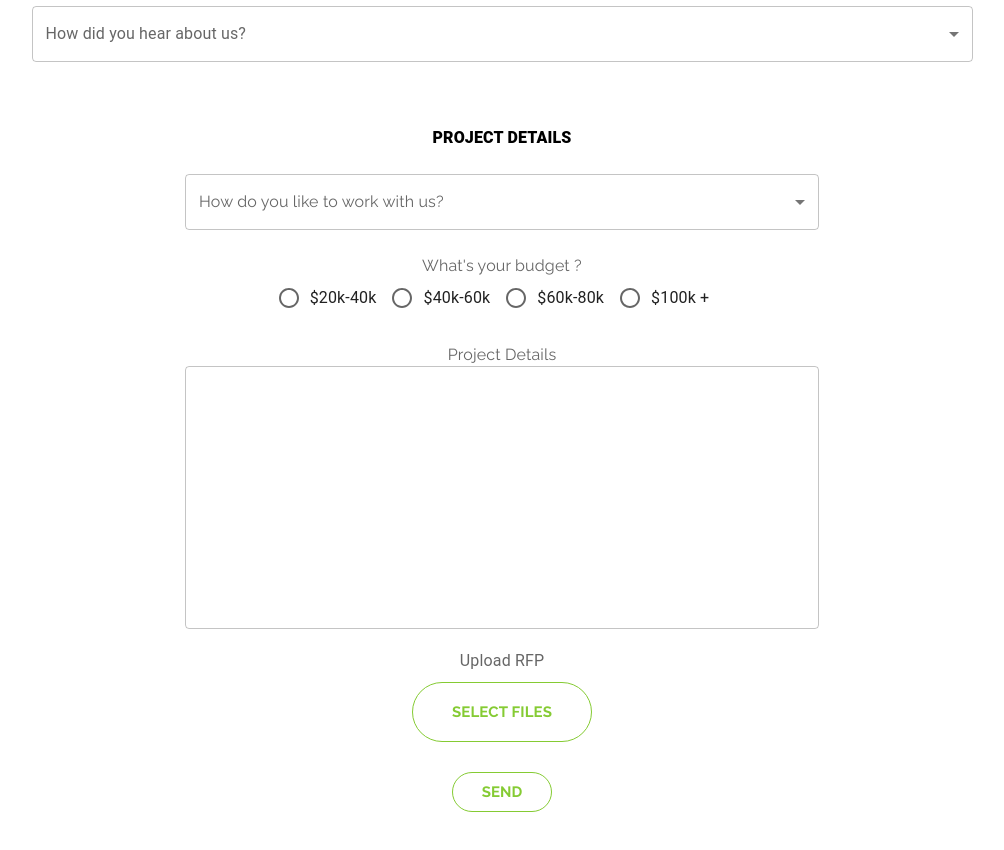
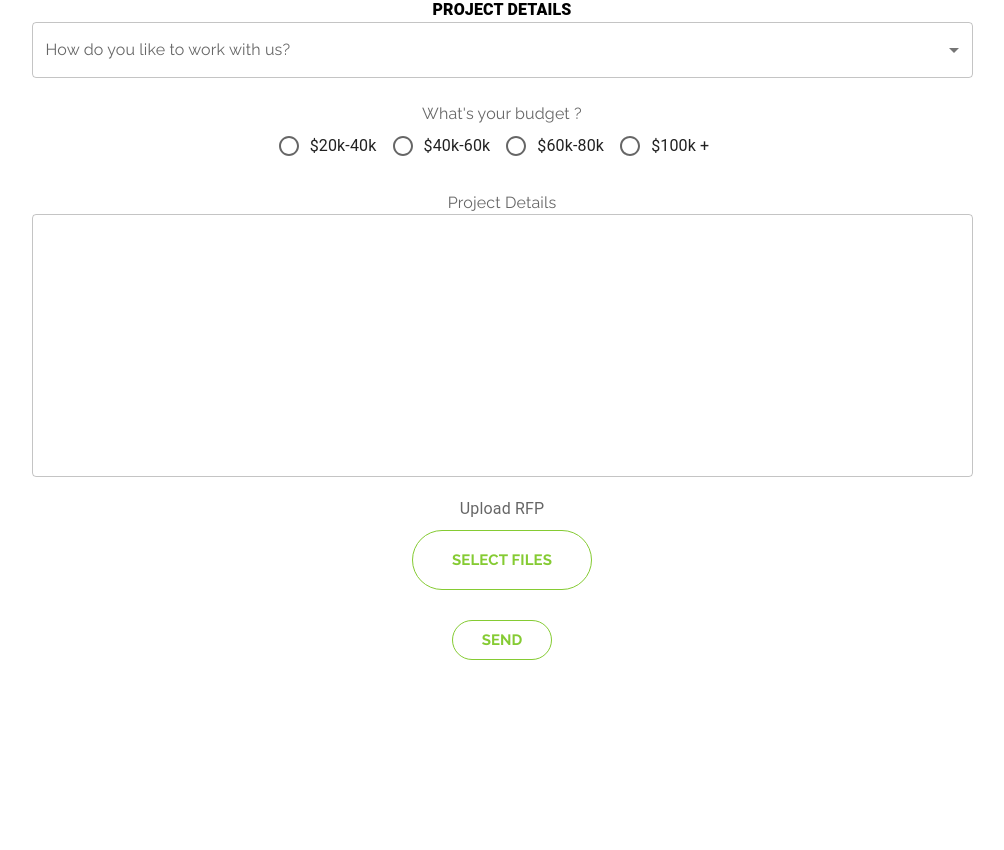
Before and after one commit to jaison080/anile-media, a Next.js app in the folder anile-media-website/: page /form in a window 1280 px wide. Shown: the part 722-1572 px from the top of the page, without its empty margins (138-1142 px from the left). After the commit the page ends 1422 px from the top, so only its background shows below. Built offline with nearby package versions, Linux system fonts and the light colour scheme.

Commit message:
Added firebase for form

```diff
--- a/anile-media-website/jsconfig.json
+++ b/anile-media-website/jsconfig.json
@@ -2,7 +2,7 @@
   "compilerOptions": {
     "baseUrl": "./",
     "paths": {
-      "@components/*": ["src/components/*mponents/*"],
+      "@components/*": ["src/components/*components/*"],
       "@styles/*": ["styles/*"]
     }
   }
--- a/anile-media-website/package.json
+++ b/anile-media-website/package.json
@@ -11,6 +11,9 @@
     "@emotion/react": "^11.9.0",
     "@emotion/styled": "^11.8.1",
     "@mui/material": "^5.7.0",
+    "axios": "^0.27.2",
+    "firebase": "^9.8.1",
+    "firebase-admin": "^10.2.0",
     "next": "^12.1.5",
     "quill": "^1.3.6",
     "react": "^17.0.2",
--- a/anile-media-website/pages/form.js
+++ b/anile-media-website/pages/form.js
@@ -1,8 +1,9 @@
-import { TextField,InputLabel,Select,MenuItem, FormLabel, RadioGroup, FormControlLabel, Radio, Modal, FormControl, OutlinedInput, Grid, Typography } from "@mui/material";
-import { Box, flexbox } from "@mui/system";
+import { TextField,InputLabel,Select,MenuItem, FormLabel, RadioGroup, FormControlLabel, Radio, Modal, FormControl, OutlinedInput, Grid, Typography, Button } from "@mui/material";
+import { Box} from "@mui/system";
 import CssBaseline from '@mui/material/CssBaseline';
 import { useRouter } from "next/router";
 import React from'react'
+import axios from 'axios';
 
 const style = {
   position: 'absolute',
@@ -15,8 +16,39 @@ const style = {
   boxShadow: 24,
   p: 4,
 };
-function form()
+
+export default function form()
 {
+   async function submitForm(event){
+    event.preventDefault();
+    let data = new FormData(event.currentTarget);
+    let userData={
+      name:data.get('name'),
+      email:data.get('email'),
+      phone:data.get('phone'),
+      company:data.get('company'),
+      hear:data.get('hear'),
+      work:data.get('work'),
+      budget:data.get('budget'),
+      details:data.get('details'),
+    };
+    console.log(JSON.stringify(userData));
+    const res = await axios.post('/api/form', JSON.stringify(userData), {
+        headers: {
+        // Overwrite Axios's automatically set Content-Type
+        'Content-Type': 'application/json'
+      }
+    });
+    console.log(res);
+    if(res.status == 200)
+    {
+      console.log("Success!");
+    }
+    else
+    {
+      console.log("Failed!");
+    }
+  };
  const router = useRouter();
   const [open, setOpen] = React.useState(false);
   const handleOpen = () => setOpen(true);
@@ -30,9 +62,6 @@ const [age1, setAge1] = React.useState('');
   const handleChange1 = (event) => {
     setAge1(event.target.value);
   };
-  function handleSubmit(){
-
-  }
 
     return(
         <div className='container'>
@@ -59,19 +88,15 @@ const [age1, setAge1] = React.useState('');
         </Box></Modal>
             </div>
             <CssBaseline />
-        <Box
-          sx={{
+            <Box component="form" noValidate onSubmit={submitForm} sx={{
             marginTop: 8,
             display: 'flex',
             flexDirection: 'column',
             alignItems: 'center',
-            fontFamily:'Raleway',
-          }}
-        >
+            fontFamily:'Raleway', mt: 3 }}>
           <Typography  className="form-title">
             BASIC INFORMATION
           </Typography>
-          <Box component="form1" noValidate onSubmit={handleSubmit} sx={{ mt: 3 }}>
             <Grid container spacing={3} sx={{display:'flex',justifyContent:'center'}}>
               <Grid item xs={10}>
                 <TextField
@@ -92,7 +117,6 @@ const [age1, setAge1] = React.useState('');
                   id="email"
                   type="email"
                   label="Email"
-                  autoFocus
                 />
               </Grid>
               <Grid item xs={10} sm={5}>
@@ -100,7 +124,9 @@ const [age1, setAge1] = React.useState('');
                   required
                   fullWidth
                   id="phone"
+                  name="phone"
                   label="Phone No:"
+                  type="number"
                   autoComplete="phone"
                 />
               </Grid>
@@ -110,6 +136,7 @@ const [age1, setAge1] = React.useState('');
                   required
                   fullWidth
                   name="company"
+                  type="text"
                   label="Company / Organization"
                   id="company"
                   autoComplete="company"
@@ -120,35 +147,36 @@ const [age1, setAge1] = React.useState('');
                 <InputLabel id="demo-multiple-name-label" >How did you hear about us?</InputLabel>
         <Select
           labelId="demo-multiple-name-label"
-          id="demo-multiple-name"
+          id="hear"
           value={age}
+          name="hear"
           onChange={handleChange}
           input={<OutlinedInput label="How did you hear about us?" />}
         >
 
             <MenuItem
               key='1'
-              value='1'
+              value='Google'
             >
               Google
             </MenuItem>
 
             <MenuItem
               key='2'
-              value='2'
+              value='Referral'
             >
               Referral
             </MenuItem>
 
             <MenuItem
               key='3'
-              value='3'
+              value='Billboard'
             >
               Billboard
             </MenuItem>
             <MenuItem
               key='0'
-              value='0'
+              value='None'
             >
               None
             </MenuItem>
@@ -156,28 +184,17 @@ const [age1, setAge1] = React.useState('');
         </FormControl>
               </Grid>
             </Grid>
-            </Box>
-            </Box>
-             <Box
-          sx={{
-            marginTop: 8,
-            display: 'flex',
-            flexDirection: 'column',
-            fontFamily:'Raleway',
-            alignItems: 'center',
-          }}
-        >
-          <Typography  className="form-title">
+          <Typography  className="form-title-1">
             PROJECT DETAILS
           </Typography>
-          <Box component="form2" noValidate onSubmit={handleSubmit} sx={{ fontFamily:'Raleway',mt: 3 }}>
             <Grid container spacing={3} sx={{display:'flex',justifyContent:'center'}}>
                <Grid item xs={10} >
                 <FormControl fullWidth>
                 <InputLabel sx={{ fontFamily:'Raleway'}} id="demo-multiple-name-label">How do you like to work with us?</InputLabel>
          <Select
           labelId="demo-multiple-name-label"
-          id="demo-multiple-name"
+          id="work"
+          name="work"
           value={age1}
           sx={{ fontFamily:'Raleway'}}
           onChange={handleChange1}
@@ -186,7 +203,7 @@ const [age1, setAge1] = React.useState('');
 
             <MenuItem
               key='1'
-              value='1'
+              value=' Web Design & Development'
               sx={{ fontFamily:'Raleway'}}
             >
               Web Design & Development
@@ -196,7 +213,7 @@ const [age1, setAge1] = React.useState('');
             <MenuItem
               key='2'
               sx={{ fontFamily:'Raleway'}}
-              value='2'
+              value='Branding & Identity'
             >
               Branding & Identity
 
@@ -204,7 +221,7 @@ const [age1, setAge1] = React.useState('');
 
             <MenuItem
               key='3'
-              value='3'
+              value='Digital Marketing'
               sx={{ fontFamily:'Raleway'}}
             >
               Digital Marketing
@@ -213,7 +230,7 @@ const [age1, setAge1] = React.useState('');
             <MenuItem
               key='4'
               sx={{ fontFamily:'Raleway'}}
-              value='4'
+              value='Custom Web/Mobile App Development'
             >
               Custom Web/Mobile App Development
 
@@ -222,14 +239,14 @@ const [age1, setAge1] = React.useState('');
             <MenuItem
               key='5'
               sx={{ fontFamily:'Raleway'}}
-              value='5'
+              value='Strategy & Consulting'
             >
               Strategy & Consulting
 
             </MenuItem>
             <MenuItem
               key='6'
-              value='6'
+              value='Ongoing Support'
               sx={{ fontFamily:'Raleway'}}
             >
               Ongoing Support
@@ -240,7 +257,7 @@ const [age1, setAge1] = React.useState('');
             <MenuItem
               key='0'
               sx={{ fontFamily:'Raleway'}}
-              value='0'
+              value='None'
             >
               None
             </MenuItem>
@@ -253,34 +270,40 @@ const [age1, setAge1] = React.useState('');
       sx={{display:'flex',justifyContent:'center'}}
         row
         aria-labelledby="demo-row-radio-buttons-group-label"
-        name="row-radio-group-label"
+        name="budget"
+        id="budget"
+        type="text"
       >
-        <FormControlLabel sx={{ fontFamily:'Raleway'}} value="female"  control={<Radio />} label="$20k-40k" />
-        <FormControlLabel sx={{ fontFamily:'Raleway'}} value="male" control={<Radio />} label="$40k-60k" />
-        <FormControlLabel sx={{ fontFamily:'Raleway'}} value="other" control={<Radio />} label="$60k-80k" />
-         <FormControlLabel sx={{ fontFamily:'Raleway'}} value="other1" control={<Radio />} label="$100k +" />
+        <FormControlLabel sx={{ fontFamily:'Raleway'}} value="20k-40k"  control={<Radio />} label="$20k-40k" />
+        <FormControlLabel sx={{ fontFamily:'Raleway'}} value="40k-60k" control={<Radio />} label="$40k-60k" />
+        <FormControlLabel sx={{ fontFamily:'Raleway'}} value="60k-80k" control={<Radio />} label="$60k-80k" />
+         <FormControlLabel sx={{ fontFamily:'Raleway'}} value="$100k +" control={<Radio />} label="$100k +" />
       </RadioGroup>
               </Grid>
             <Grid item xs={10}>
               <FormLabel sx={{display:'flex',justifyContent:'center', fontFamily:'Raleway'}}>Project Details</FormLabel>
       <TextField
-          id="outlined-multiline-static"
+          id="details"
           multiline
           sx={{ fontFamily:'Raleway'}}
           fullWidth
+          type="text"
           rows={10}
+          name="details"
         />
             </Grid>
 
             </Grid>
-            </Box>
-            </Box>
+
         <FormLabel className="input-label">Upload RFP</FormLabel>
         <label className="input">SELECT FILES
          <input type="file" className="file-upload" name="filename"></input>
          </label>
-         <input type="submit" className="submit" value="SEND"></input>
+         <button
+              type="submit"
+              className="submit"
+            >SEND</button>
+            </Box>
             </div>
     );
-}
-export default form
+        }
--- a/anile-media-website/styles/globals.css
+++ b/anile-media-website/styles/globals.css
@@ -123,6 +123,20 @@
   padding-left: 20px;
   padding-right: 20px;
   color: black;
+  margin-bottom:10px;
+  margin-top:10px;
+}
+.form-title-1 {
+  font-family: var(--primary-font);
+  font-weight: 800 !important;
+  font-size: 15px;
+  display: flex;
+  justify-content: center;
+  padding-left: 20px;
+  padding-right: 20px;
+  color: black;
+  margin-bottom: 10px;
+  margin-top: 20px;
 }
 
 .input-label {
```
Also changed, not shown: anile-media-website/firebase.js (added, +21 -0 lines), anile-media-website/pages/api/form/[id].js (added, +29 -0 lines), anile-media-website/pages/api/form/index.js (added, +33 -0 lines), 1 other file (tests, documents, lock files or other folders).
